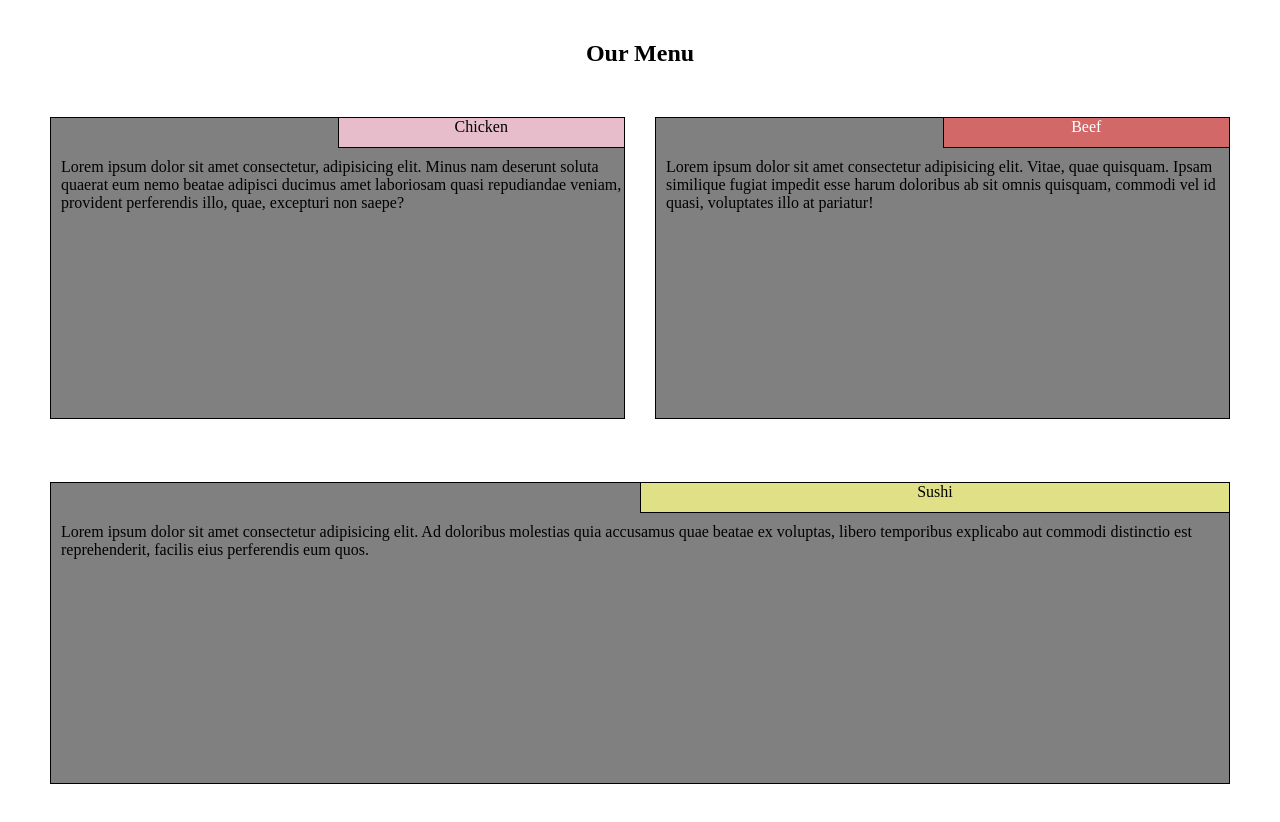
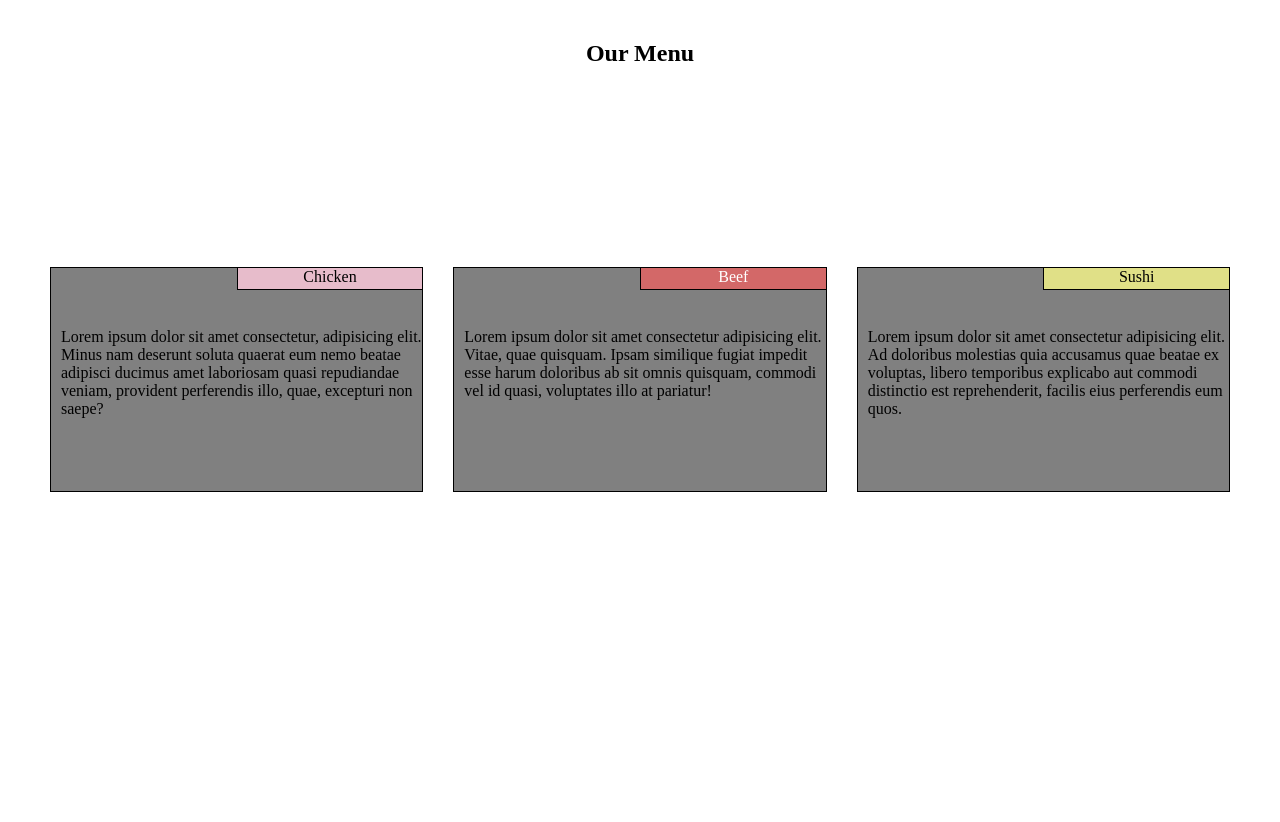
Before and after one commit to nierkaproxy/cssMedia1, a plain HTML site: page index.html in a window 1280 px wide. After the commit the page ends 800 px from the top, so only its background shows below. Drawn offline with Linux system fonts and the light colour scheme.

Commit message:
almost finished

```diff
--- a/styles.css
+++ b/styles.css
@@ -61,7 +61,7 @@ span{
     color: white;
 }
 
-@media (min-width: 321px){
+@media (min-width: 321px) and (max-width:768px){
 
     .container {
         grid-template-columns: repeat(2, 1fr);
@@ -79,4 +79,20 @@ span{
     }
 }
 
+
+
+
+@media (min-width: 769px){
+
+    .container {
+        grid-template-columns: repeat(3, 1fr);
+        grid-template-rows: 1fr;
+        height: 500px;
+        padding-top: 200px;
+    }
+
+    p {
+        padding-top:20px;
+    }
+}
 /* 320px - 768px */
```
